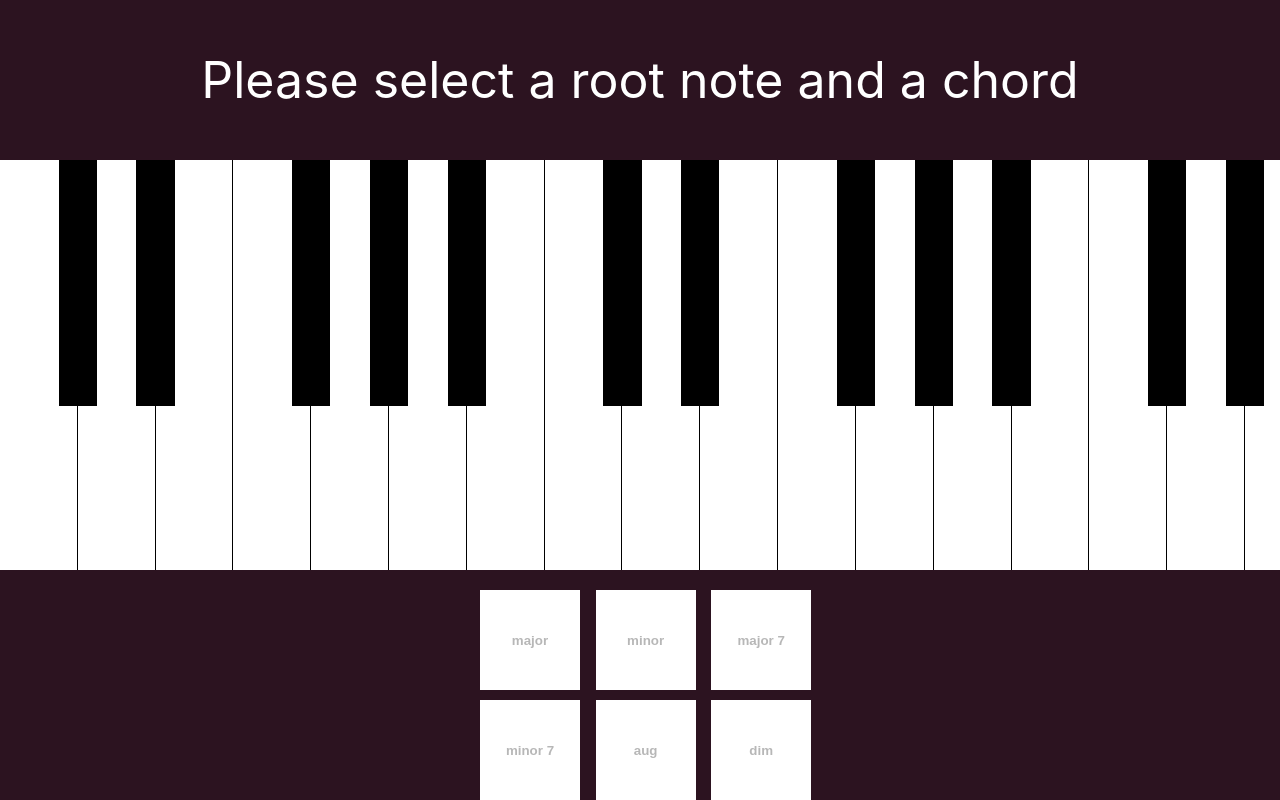
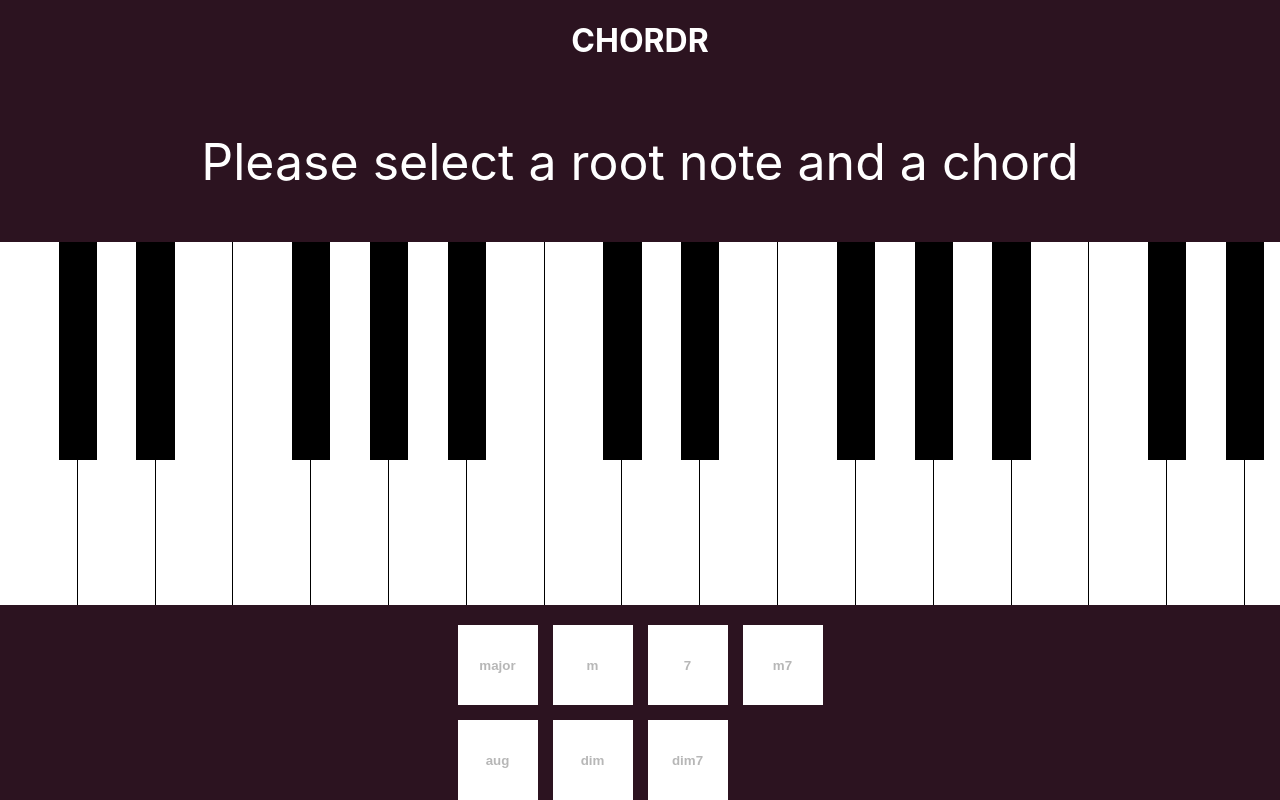
Before and after one commit to no-creative-name/chordr, a React (Create React App) app: page / in a window 1280 px wide. Built offline with nearby package versions, Linux system fonts and the light colour scheme.

Commit message:
feat: add inversions

```diff
--- a/src/App.tsx
+++ b/src/App.tsx
@@ -1,9 +1,11 @@
 import { useState } from "react";
 import styled from "styled-components";
 import { ChordSelection } from "./components/chord-selection";
+import { InversionSelection } from "./components/inversion-selection";
 import { PianoRoll } from "./components/piano-roll"
-import { BREAKPOINTS, CHORDS, COLORS } from "./constants";
+import { BREAKPOINTS, COLORS, getChordNotesForKey } from "./constants";
 import { getChordName } from "./helpers/get-chord-name";
+import { invertChord } from "./helpers/invert-chord";
 
 const Background = styled.div`
   display: flex;
@@ -12,6 +14,10 @@ const Background = styled.div`
   width: 100vw;
   height: 100vh;
   background-color: ${COLORS.darkPurple};
+`
+
+const Heading = styled.h1`
+  color: white;
 `
 
 const ChordDisplay = styled.p`
@@ -23,38 +29,69 @@ const ChordDisplay = styled.p`
   }
 `
 
+const ButtonArea = styled.div`
+  display: flex;
+  flex-direction: column;
+  align-items: center;
+  margin-top: 20px;
+
+  > *:not(:first-child) {
+    margin-top: 20px;
+  }
+
+  @media (min-width: ${BREAKPOINTS.desktop}) {
+    flex-direction: row;
+
+    > *:not(:first-child) {
+      margin-left: 50px;
+    }
+  }
+`
+
 export const App: React.FC = () => {
-  const [rootNodeIdx, setRootNodeIdx] = useState<number>();
-  const [chordKey, setChordKey] = useState<keyof typeof CHORDS>();
-
-  const reset = () => {
-    setRootNodeIdx(undefined);
-    setChordKey(undefined);
-  }
+  const [rootNoteIdx, setRootNoteIdx] = useState<number>();
+  const [chordKey, setChordKey] = useState<string>();
+  const [inversionIdx, setInversionIdx] = useState<number>(0);
 
   return (
     <Background>
+      <Heading>CHORDR</Heading>
       <ChordDisplay>
-        {rootNodeIdx && chordKey ? getChordName(rootNodeIdx, chordKey) : 'Please select a root note and a chord'}
+        {rootNoteIdx && chordKey ? getChordName(rootNoteIdx, chordKey) : 'Please select a root note and a chord'}
       </ChordDisplay>
       <PianoRoll
-        selectedNoteIdx={rootNodeIdx}
-        chordNotes={chordKey ? CHORDS[chordKey] : []}
+        rootIdx={rootNoteIdx}
+        chordNotes={chordKey ? invertChord(getChordNotesForKey(chordKey), inversionIdx) : []}
         onKeySelect={key => {
-          if (key === rootNodeIdx) {
-            reset()
+          setInversionIdx(0);
+          if (key === rootNoteIdx) {
+            setRootNoteIdx(undefined);
+            setChordKey(undefined);
           } else {
-            setRootNodeIdx(key);
+            setRootNoteIdx(key);
           }
         }}>
       </PianoRoll>
+      <ButtonArea>
         <ChordSelection
-        isDisabled={!rootNodeIdx}
+          isDisabled={!rootNoteIdx}
           selectedChordKey={chordKey}
           onChordSelect={cKey => {
+            setInversionIdx(0);
             setChordKey(chordKey === cKey ? undefined : cKey);
           }}>
         </ChordSelection>
+        {
+          chordKey ?
+            <InversionSelection
+              numberOfInversions={getChordNotesForKey(chordKey).length}
+              selectedInversionIdx={inversionIdx}
+              onInversionSelect={iIdx => {
+                setInversionIdx(inversionIdx === iIdx ? 0 : iIdx);
+              }}>
+            </InversionSelection> : ''
+        }
+      </ButtonArea>
     </Background>
   );
 }
--- a/src/components/chord-selection/index.tsx
+++ b/src/components/chord-selection/index.tsx
@@ -1,26 +1,25 @@
 import styled from "styled-components"
 import { CHORDS, COLORS } from "../../constants"
-import { getObjectKeys } from "../../helpers/get-object-keys"
 
 interface ChordSelectionProps {
   isDisabled: boolean;
-  selectedChordKey: keyof typeof CHORDS | undefined;
-  onChordSelect(chordKey: keyof typeof CHORDS): void;
+  selectedChordKey: string | undefined;
+  onChordSelect(chordKey: string): void;
 }
 
 const ChordButtonContainer = styled.div`
   display: grid;
-  grid-template-columns: 33% 33% 33%;
-  gap: 10px;
-  margin-top: 20px;
+  grid-template-columns: 1fr 1fr 1fr 1fr;
+  gap: 15px;
 `
 
 const ChordButton = styled.button<{ isActive: boolean }>`
-  width: 100px;
-  height: 100px;
+  width: 80px;
+  height: 80px;
   background-color: ${(props) => props.isActive ? COLORS.coolGrey : 'white'};
   border: unset;
   font-weight: 600;
+  cursor: pointer;
 `
 
 export const ChordSelection: React.FC<ChordSelectionProps> = ({
@@ -31,11 +30,11 @@ export const ChordSelection: React.FC<ChordSelectionProps> = ({
   return (
     <ChordButtonContainer>
       {
-        getObjectKeys(CHORDS).map(chordKey =>
+        CHORDS.map(chord =>
           <ChordButton
             disabled={isDisabled}
-            onClick={() => onChordSelect(chordKey)}
-            isActive={chordKey === selectedChordKey}>{chordKey}</ChordButton>)
+            onClick={() => onChordSelect(chord.key)}
+            isActive={chord.key === selectedChordKey}>{chord.key}</ChordButton>)
       }
     </ChordButtonContainer>
   )
--- /dev/null
+++ b/src/components/inversion-selection/index.tsx
@@ -0,0 +1,40 @@
+import styled from "styled-components"
+import { COLORS } from "../../constants"
+
+interface InversionSelectionProps {
+  numberOfInversions: number;
+  selectedInversionIdx: number | undefined;
+  onInversionSelect(inversionIndex: number): void;
+}
+
+const InversionButtonContainer = styled.div`
+  display: grid;
+  grid-template-columns: 1fr 1fr 1fr 1fr;
+  gap: 15px;
+`
+
+const InversionButton = styled.button<{ isActive: boolean }>`
+  width: 100px;
+  height: 100px;
+  background-color: ${(props) => props.isActive ? COLORS.coolGrey : 'white'};
+  border: unset;
+  font-weight: 600;
+  cursor: pointer;
+`
+
+export const InversionSelection: React.FC<InversionSelectionProps> = ({
+  numberOfInversions,
+  selectedInversionIdx,
+  onInversionSelect,
+}) => {
+  return <InversionButtonContainer>
+    {
+      Array.from(Array(numberOfInversions)).map((_, index) => <InversionButton
+        isActive={selectedInversionIdx === index}
+        onClick={() => onInversionSelect(index)}
+      >
+        {index}
+      </InversionButton>)
+    }
+  </InversionButtonContainer>
+}
--- a/src/components/piano-roll/index.tsx
+++ b/src/components/piano-roll/index.tsx
@@ -1,34 +1,57 @@
+import { useEffect, useState } from "react";
 import styled from "styled-components";
 import { NUM_OF_OCTAVES } from "../../constants";
 import { getListOfNotes } from "../../helpers/get-list-of-notes";
 import { Key } from "./keys";
 
 interface PianoRollProps {
-  selectedNoteIdx: number | undefined;
+  rootIdx: number | undefined;
   chordNotes: number[];
   onKeySelect(index: number): void;
 }
 
+const PianoRollContainer = styled.div`
+  display: flex;
+  overflow: scroll;
+  max-width: 100%;
+  height: 50vh;
+`
+
 export const PianoRoll: React.FC<PianoRollProps> = ({
-  selectedNoteIdx,
+  rootIdx,
   chordNotes,
   onKeySelect,
 }) => {
-  const PianoRollContainer = styled.div`
-    display: flex;
-    overflow: scroll;
-    max-width: 100%;
-    height: 500px;
-  `
+  const [isRootIdxActive, setIsRootIdxActive] = useState(true);
 
-  const isKeyActive = (keyIndex: number): boolean => !!(selectedNoteIdx && (keyIndex === selectedNoteIdx || chordNotes.includes(keyIndex - (selectedNoteIdx || 0))))
+  useEffect(() => {
+    if (rootIdx && chordNotes.length && chordNotes.findIndex(note => note === 0) !== -1) {
+      setIsRootIdxActive(true);
+    } else if (rootIdx && chordNotes.length === 0) {
+      setIsRootIdxActive(true);
+    } else {
+      setIsRootIdxActive(false);
+    }
+  }, [rootIdx, chordNotes]);
+
+  const isKeyRoot = (keyIndex: number): boolean => !!rootIdx && (keyIndex - rootIdx) % 12 === 0
+
+  const isKeyActive = (keyIndex: number): boolean => {
+    if (rootIdx && keyIndex === rootIdx) {
+      return isRootIdxActive;
+    }
+    if (rootIdx && chordNotes.length) {
+      return chordNotes.includes(keyIndex - rootIdx);
+    }
+    return false;
+  }
 
   return (
     <PianoRollContainer>
       {
         getListOfNotes(NUM_OF_OCTAVES).map((note, index) =>
           <Key
-            isRoot={index === selectedNoteIdx}
+            isRoot={isKeyRoot(index)}
             isEbony={note.color === 'ebony'}
             isActive={isKeyActive(index)}
             onKeyClick={() => onKeySelect(index)}>
--- a/src/components/piano-roll/keys.tsx
+++ b/src/components/piano-roll/keys.tsx
@@ -22,8 +22,10 @@ const getKeyColor = (isEbony: boolean, isActive: boolean, isRoot: boolean) => {
 export const IvoryKey = styled.div<StyledKeyProps>`
   width: 16vw;
   height: 100%;
+  transition: background-color 0.1s;
   background-color: ${props => getKeyColor(false, props.isActive, props.isRoot)};
   flex-shrink: 0;
+  cursor: pointer;
 
   &:not(:last-child) {
     border-right: 1px solid black;
@@ -37,10 +39,12 @@ export const IvoryKey = styled.div<StyledKeyProps>`
 export const EbonyKey = styled.div<StyledKeyProps>`
   width: 12vw;
   height: 60%;
+  transition: background-color 0.1s;
   background-color: ${props => getKeyColor(true, props.isActive, props.isRoot)};
   margin-left: -6vw;
   z-index: 2;
   flex-shrink: 0;
+  cursor: pointer;
 
   + ${IvoryKey} {
     margin-left: -6vw;
--- a/src/constants/chords.ts
+++ b/src/constants/chords.ts
@@ -1,8 +1,36 @@
-export const CHORDS = {
-  'major': [4, 7],
-  'minor': [3, 7],
-  'major 7': [4, 7, 10],
-  'minor 7': [3, 7, 10],
-  'aug': [4, 8],
-  'dim': [3, 6],
+import { Chord } from "../interfaces"
+
+export const CHORDS: Chord[] = [
+  {
+    key: 'major',
+    notes: [0, 4, 7],
+  },
+  {
+    key: 'm',
+    notes: [0, 3, 7],
+  },
+  {
+    key: '7',
+    notes: [0, 4, 7, 10],
+  },
+  {
+    key: 'm7',
+    notes: [0, 3, 7, 10],
+  },
+  {
+    key: 'aug',
+    notes: [0, 4, 8],
+  },
+  {
+    key: 'dim',
+    notes: [0, 3, 6],
+  },
+  {
+    key: 'dim7',
+    notes: [0, 3, 6, 9],
+  },
+]
+
+export const getChordNotesForKey = (key: string): number[] => {
+  return (CHORDS.find(chord => chord.key === key) as Chord).notes;
 }
--- a/src/helpers/get-chord-name.ts
+++ b/src/helpers/get-chord-name.ts
@@ -1,5 +1,5 @@
 import { NOTES } from "../constants";
 
 export const getChordName = (rootNoteIdx: number, chord: string) => {
-  return `${NOTES[rootNoteIdx % 12].name} ${chord}`
+  return `${NOTES[rootNoteIdx % 12].name}${chord === 'major' ? '' : chord}`
 }
--- /dev/null
+++ b/src/helpers/invert-chord.ts
@@ -0,0 +1,9 @@
+export const invertChord = (chord: number[], inversion: number = 0): number[] => {
+
+    const toTranspose = chord.slice(0, inversion);
+
+    return [
+      ...chord.slice(inversion, chord.length),
+      ...toTranspose.map(note => note + 12)
+    ]
+}
--- a/src/interfaces/index.ts
+++ b/src/interfaces/index.ts
@@ -3,3 +3,8 @@ export interface Note {
   altName?: string;
   color: 'ebony' | 'ivory'
 }
+
+export interface Chord {
+  key: string;
+  notes: number[];
+}
```
Also changed, not shown: 2 other files (tests, documents, lock files or other folders). Lines whose indentation alone changed are shown as unchanged.
